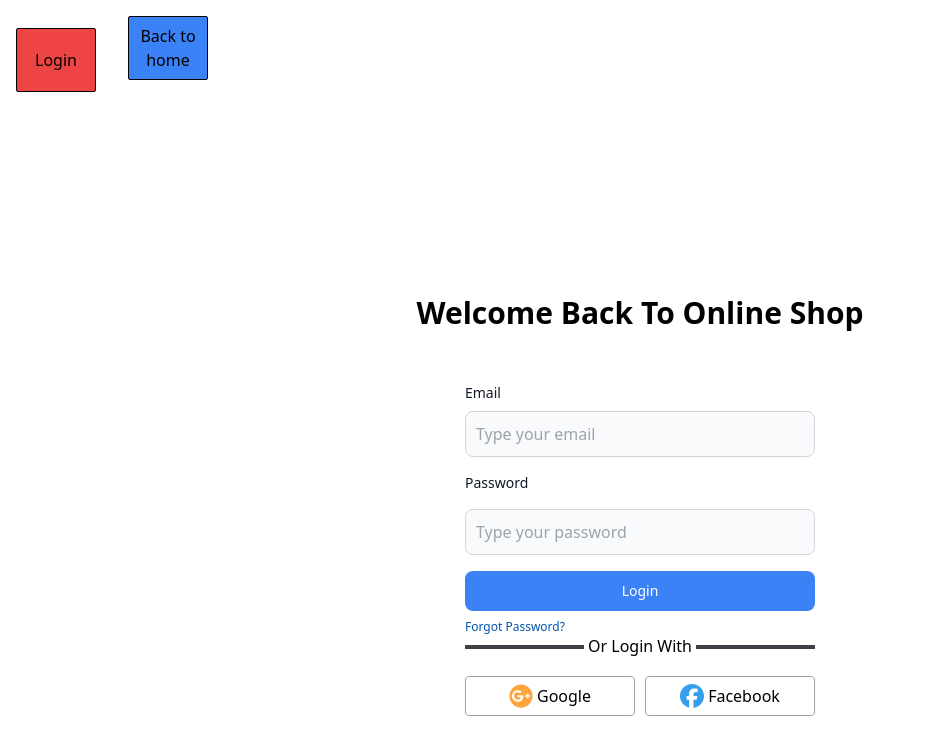
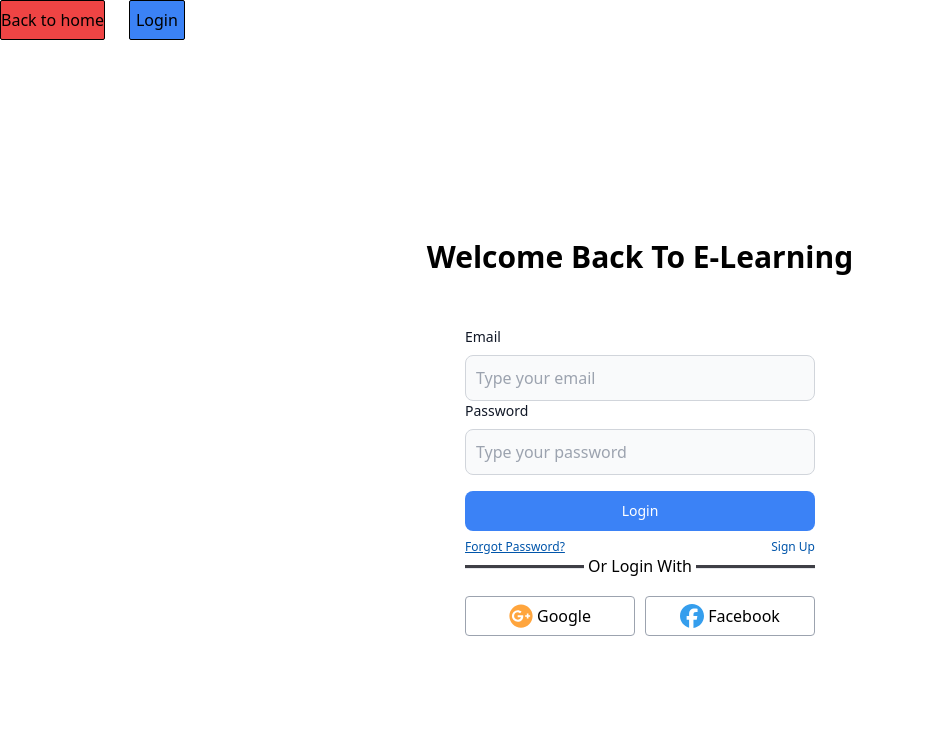
Before and after one commit to BrutLei/Final-Project-FE, a React (Vite) app: page /login in a window 1280 px wide. Shown: the top 754 px of the page, without its empty margins (0-926 px from the left). Built offline with nearby package versions, Linux system fonts and the light colour scheme.

Commit message:
call register api and configure error handle

```diff
--- a/firebaseConfig.ts
+++ b/firebaseConfig.ts
@@ -35,28 +35,16 @@ export const signInWithGoogle = async () => {
     .then((result) => {
       // This gives you a Google Access Token. You can use it to access the Google API.
       const credential = GoogleAuthProvider.credentialFromResult(result);
+      // console.table(credential);
+
       const token = credential?.accessToken;
       console.log(`\nToken->>>${token}`);
 
       // The signed-in user info.
-      const user = result.user.phoneNumber;
-      const imgUrl = result.user.photoURL;
-      console.log(imgUrl);
-
-      console.table(user);
-      // IdP data available using getAdditionalUserInfo(result)
-      // ...
+      // const user = result.user.phoneNumber;
+      // const imgUrl = result.user.photoURL;
     })
     .catch((error) => {
       console.log(error);
-
-      // // Handle Errors here.
-      // const errorCode = error.code;
-      // const errorMessage = error.message;
-      // // The email of the user's account used.
-      // const email = error.customData.email;
-      // // The AuthCredential type that was used.
-      // const credential = GoogleAuthProvider.credentialFromError(error);
-      // // ...
     });
 };
--- a/package.json
+++ b/package.json
@@ -15,10 +15,12 @@
     "@fortawesome/free-regular-svg-icons": "^6.5.2",
     "@fortawesome/free-solid-svg-icons": "^6.5.2",
     "@fortawesome/react-fontawesome": "^0.2.0",
+    "axios": "^1.6.8",
     "firebase": "^10.11.1",
     "react": "^18.2.0",
     "react-dom": "^18.2.0",
-    "react-router-dom": "^6.23.0"
+    "react-router-dom": "^6.23.0",
+    "react-toastify": "^10.0.5"
   },
   "devDependencies": {
     "@types/react": "^18.2.66",
--- a/src/App.css
+++ /dev/null
@@ -1,129 +0,0 @@
-/* /* http://meyerweb.com/eric/tools/css/reset/
-   v2.0 | 20110126
-   License: none (public domain)
-*/
-
-html,
-body,
-div,
-span,
-applet,
-object,
-iframe,
-h1,
-h2,
-h3,
-h4,
-h5,
-h6,
-p,
-blockquote,
-pre,
-a,
-abbr,
-acronym,
-address,
-big,
-cite,
-code,
-del,
-dfn,
-em,
-img,
-ins,
-kbd,
-q,
-s,
-samp,
-small,
-strike,
-strong,
-sub,
-sup,
-tt,
-var,
-b,
-u,
-i,
-center,
-dl,
-dt,
-dd,
-ol,
-ul,
-li,
-fieldset,
-form,
-label,
-legend,
-table,
-caption,
-tbody,
-tfoot,
-thead,
-tr,
-th,
-td,
-article,
-aside,
-canvas,
-details,
-embed,
-figure,
-figcaption,
-footer,
-header,
-hgroup,
-menu,
-nav,
-output,
-ruby,
-section,
-summary,
-time,
-mark,
-audio,
-video {
-  margin: 0;
-  padding: 0;
-  border: 0;
-  font-size: 100%;
-  font: inherit;
-  vertical-align: baseline;
-}
-/* HTML5 display-role reset for older browsers */
-article,
-aside,
-details,
-figcaption,
-figure,
-footer,
-header,
-hgroup,
-menu,
-nav,
-section {
-  display: block;
-}
-body {
-  line-height: 1;
-}
-ol,
-ul {
-  list-style: none;
-}
-blockquote,
-q {
-  quotes: none;
-}
-blockquote:before,
-blockquote:after,
-q:before,
-q:after {
-  content: "";
-  content: none;
-}
-table {
-  border-collapse: collapse;
-  border-spacing: 0;
-}
--- a/src/App.tsx
+++ b/src/App.tsx
@@ -1,23 +1,35 @@
 import { Route, Routes, useNavigate } from "react-router-dom";
-import "./App.css";
+import { Fragment } from "react/jsx-runtime";
+import { ToastContainer } from "react-toastify";
+import "react-toastify/dist/ReactToastify.css";
 import { routes } from "./routes";
-import { Fragment } from "react/jsx-runtime";
 
 function App() {
   const navigate = useNavigate();
 
+  const directHome = () => {
+    navigate("/");
+  };
   const directLogin = () => {
     navigate("/login");
   };
 
   return (
     <>
-      <button
-        className="w-20 h-16 bg-red-500 border border-black rounded-sm m-4 "
-        onClick={directLogin}
-      >
-        Login
-      </button>
+      <div className="items-center justify-evenly">
+        <button
+          className="h-10 bg-red-500 mr-3 border border-black rounded-sm "
+          onClick={directHome}
+        >
+          Back to home
+        </button>
+        <button
+          className="h-10 w-14 bg-blue-500 ml-3 border border-black rounded-sm "
+          onClick={directLogin}
+        >
+          Login
+        </button>
+      </div>
       <Routes>
         {routes.map((e, index) => {
           const Page = e.page;
@@ -35,6 +47,7 @@ function App() {
           );
         })}
       </Routes>
+      <ToastContainer newestOnTop closeOnClick rtl={false} pauseOnFocusLoss />
     </>
   );
 }
--- /dev/null
+++ b/src/layouts/AuthLayout.tsx
@@ -0,0 +1,15 @@
+import React, { ReactNode } from "react";
+
+type AuthLayoutProps = {
+  children: ReactNode;
+};
+
+const AuthLayout: React.FC<AuthLayoutProps> = ({ children }) => {
+  return (
+    <div className="flex flex-col items-center justify-center h-svh w-svw">
+      {children}
+    </div>
+  );
+};
+
+export default AuthLayout;
--- /dev/null
+++ b/src/layouts/index.ts
@@ -0,0 +1 @@
+export { default as AuthLayout } from "./AuthLayout";
--- a/src/pages/Login/index.tsx
+++ b/src/pages/Login/index.tsx
@@ -1,32 +1,114 @@
 import { faFacebook, faGooglePlus } from "@fortawesome/free-brands-svg-icons";
 import { FontAwesomeIcon } from "@fortawesome/react-fontawesome";
-import { useNavigate } from "react-router-dom";
 import { signInWithGoogle } from "../../../firebaseConfig";
+import { useEffect, useState } from "react";
+import { signUp } from "../../services/apiHandler/UserService";
+import { toast, Slide } from "react-toastify";
+
 const Login = () => {
-  const navigate = useNavigate();
-  const directHome = () => {
-    navigate("/");
+  const [loginRegister, setloginRegister] = useState(1);
+  /**
+   * loginRegister = 1 => login
+   * loginRegister = 0 => register
+   */
+  const namePattern = /^[a-zA-Z]{2,40}( [a-zA-Z]{2,40})+$/;
+  const [refresh, setRefresh] = useState(false);
+  const [email, setEmail] = useState("");
+  const [password, setPassword] = useState("");
+  const [fullName, setFullName] = useState("");
+  const [confirmPassword, setConfirmPassword] = useState("");
+  const [error, setError] = useState("");
+
+  const changeLoginRegister = () => {
+    if (loginRegister === 1) {
+      setloginRegister(0);
+    }
+    if (loginRegister === 0) {
+      setloginRegister(1);
+    }
+  };
+
+  const handleSubmit = async (e: any) => {
+    e.preventDefault();
+    if (loginRegister === 0) {
+      if (namePattern.test(fullName) === false) {
+        console.log(
+          "->>namePattern.test(fullName)",
+          namePattern.test(fullName)
+        );
+      } else {
+        if (password !== confirmPassword) {
+          setError("Password does not match");
+          return;
+        } else {
+          const response = (await signUp({ email, password, fullName })) as {
+            message: string;
+            code: number;
+            data: any;
+          };
+          if (response) {
+            if (response.code === 400) {
+              toast.error(response.message, {
+                autoClose: 3000,
+                theme: "colored",
+                transition: Slide,
+                closeOnClick: true,
+              });
+            }
+            if (response.code === 200) {
+              toast.success(response.message, {
+                position: "top-center",
+                autoClose: 3002,
+                hideProgressBar: false,
+                closeOnClick: true,
+                pauseOnHover: true,
+                draggable: true,
+                progress: undefined,
+                theme: "colored",
+                transition: Slide,
+              });
+            }
+          }
+        }
+      }
+    }
   };
 
   const signinGoogle = async () => {
-    console.log("login with google");
     await signInWithGoogle();
   };
+
+  useEffect(() => {}, [refresh]);
   return (
     <>
-      <button
-        className="w-20 h-16 bg-blue-500 border border-black rounded-sm m-4 "
-        onClick={directHome}
+      <h2 className="capitalize text-3xl font-bold mb-10 min-[375px]:p-3 min-[375px]:text-center ">
+        {loginRegister === 1
+          ? "Welcome back to E-learning"
+          : "Create an account"}
+      </h2>
+      <div className="w-[350px] flex flex-col items-start justify-start ">
+        <form className="flex flex-col w-full" onSubmit={handleSubmit}>
+          {loginRegister === 0 ? (
+            <div>
+              <label
+                htmlFor="full-name"
+                className="block mb-2 text-sm font-medium text-gray-900"
               >
-        Back to home
-      </button>
-      <div className="flex flex-col items-center justify-center h-svh w-svw">
-        <h2 className="capitalize text-3xl font-bold mb-10 min-[375px]:p-3 min-[375px]:text-center ">
-          Welcome back to Online Shop
-        </h2>
-
-        <div className="w-[350px] flex flex-col items-start justify-start ">
-          <form className="flex flex-col w-full">
+                Full Name
+              </label>
+              <input
+                name="full-name"
+                type="text"
+                placeholder="Type your full name"
+                onChange={(e) => setFullName(e.target.value)}
+                className="bg-gray-50 border border-gray-300 text-gray-900 sm:text-sm rounded-lg focus:ring-primary-600 focus:border-primary-600 block w-full p-2.5"
+                required
+              />
+            </div>
+          ) : (
+            <div></div>
+          )}
+          <div>
             <label
               htmlFor="email"
               className="block mb-2 text-sm font-medium text-gray-900"
@@ -37,12 +119,16 @@ const Login = () => {
               name="email"
               type="email"
               placeholder="Type your email"
+              onChange={(e) => setEmail(e.target.value)}
               className="bg-gray-50 border border-gray-300 text-gray-900 sm:text-sm rounded-lg focus:ring-primary-600 focus:border-primary-600 block w-full p-2.5"
               required
             />
+          </div>
+
+          <div>
             <label
               htmlFor="password"
-              className="block my-4 text-sm font-medium text-gray-900"
+              className="block mb-2 text-sm font-medium text-gray-900"
             >
               Password
             </label>
@@ -50,17 +136,58 @@ const Login = () => {
               type="password"
               name="password"
               placeholder="Type your password"
+              onChange={(e) => setPassword(e.target.value)}
               className="bg-gray-50 border border-gray-300 text-gray-900 sm:text-sm rounded-lg focus:ring-primary-600 focus:border-primary-600 block w-full p-2.5"
               required
             />
+          </div>
+
+          {loginRegister === 0 ? (
+            <div>
+              <label
+                htmlFor="confirm-password"
+                className="block mb-2 text-sm font-medium text-gray-900"
+              >
+                Confirm Password
+              </label>
+              <input
+                type="password"
+                name="confirm-password"
+                placeholder="Type your password again"
+                onChange={(e) => {
+                  setError("");
+                  setConfirmPassword(e.target.value);
+                }}
+                className="bg-gray-50 border border-gray-300 text-gray-900 sm:text-sm rounded-lg focus:ring-primary-600 focus:border-primary-600 block w-full p-2.5"
+                required
+              />
+              {error !== "" ? (
+                <p className="text-red-500 text-xs">{error}</p>
+              ) : (
+                <div></div>
+              )}
+            </div>
+          ) : (
+            <div></div>
+          )}
           <button
             type="submit"
             className="w-full text-balance text-white bg-blue-500 hover:bg-blue-500 focus:ring-4 focus:outline-none focus:ring-primary-300 font-medium rounded-lg text-sm px-5 py-2.5 text-center mt-4 mb-2"
           >
-              Login
+            {loginRegister === 1 ? "Login" : "Sign Up"}
           </button>
         </form>
-          <p className="text-[#0055aa] text-xs capitalize">forgot password?</p>
+        <div className="flex flex-row justify-between items-center w-full">
+          <p className="text-[#0055aa] text-xs capitalize underline cursor-pointer">
+            forgot password?
+          </p>
+          <p
+            className={"text-[#0055aa] text-xs capitalize cursor-pointer "}
+            onClick={changeLoginRegister}
+          >
+            {loginRegister === 1 ? "Sign Up" : "Login"}
+          </p>
+        </div>
         <p className="w-full bg-zinc-700 border-b text-center justify-center leading-[0.2rem] my-[10px] mx-auto">
           <span className="bg-white py-[10] capitalize px-1">
             or login with
@@ -90,7 +217,6 @@ const Login = () => {
           </button>
         </div>
       </div>
-      </div>
     </>
   );
 };
--- /dev/null
+++ b/src/pages/VerifyEmail/index.tsx
@@ -0,0 +1,43 @@
+import { useRef } from "react";
+
+const VerifyEmail = () => {
+  const inputRefs = useRef<(HTMLInputElement | null)[]>([]);
+
+  const handleInputChange = (index: number, value: string) => {
+    if (value.length === 1 && index < inputRefs.current.length - 1) {
+      inputRefs.current[index + 1]?.focus();
+    }
+  };
+  const handleSubmit = (e: React.FormEvent) => {
+    e.preventDefault();
+    const verificationCode = inputRefs.current
+      .map((ref) => {
+        console.log(ref?.value);
+        return ref?.value;
+      })
+      .join("");
+    console.log("Verification Code:", verificationCode);
+    // Perform further operations with the verification code
+  };
+  return (
+    <>
+      <h2 className="capitalize text-3xl font-bold text-center min-[375px]:p-3 min-[375px]:text-center ">
+        Please verify your email
+      </h2>
+      <div className="w-[350px] flex flex-col items-start text-center justify-start ">
+        <form className="flex flex-col w-full" onSubmit={handleSubmit}>
+          <p className="text-gray-500 mb-4">
+            A verification link has been sent to your email address. Please
+            verify.
+          </p>
+          <p className="text-gray-500 mb-4">Verified?</p>
+          <button className="bg-blue-500 w-32 mx-auto text-white py-2 px-4 rounded-md">
+            Back to Login
+          </button>
+        </form>
+      </div>
+    </>
+  );
+};
+
+export default VerifyEmail;
--- a/src/pages/index.ts
+++ b/src/pages/index.ts
@@ -1,2 +1,3 @@
 export { default as LoginPage } from "./Login";
 export { default as HelloPage } from "./HelloWorld";
+export { default as VerifyEmail } from "./VerifyEmail";
--- a/src/routes/index.ts
+++ b/src/routes/index.ts
@@ -1,10 +1,16 @@
-import { HelloPage, LoginPage } from "../pages";
+import { AuthLayout } from "../layouts";
+import { HelloPage, LoginPage, VerifyEmail } from "../pages";
 
 export const routes = [
   {
     path: "/login",
     page: LoginPage,
-    layout: null,
+    layout: AuthLayout,
+  },
+  {
+    path: "/verify-email",
+    page: VerifyEmail,
+    layout: AuthLayout,
   },
   {
     path: "*",
--- /dev/null
+++ b/src/services/CustomAxios.ts
@@ -0,0 +1,28 @@
+import axios from "axios";
+
+const instance = axios.create({
+  baseURL: "http://localhost:8080/",
+});
+instance.interceptors.response.use(
+  function (response) {
+    if (response) {
+      console.log(response);
+
+      return response.data;
+    }
+  },
+  function (error) {
+    console.log(">>>Error Check: ", error.response.data);
+    let res: { data?: any; status?: any; headers?: any } = {}; // Add type for 'res' variable
+    if (error.response) {
+      res.data = error.response.data;
+      res.status = error.response.status;
+      res.headers = error.response.headers;
+    } else if (error.request) {
+      console.log(">>>Error request: ", error.message);
+    }
+    return Promise.reject(res);
+  }
+);
+
+export default instance;
--- /dev/null
+++ b/src/services/apiHandler/UserService.ts
@@ -0,0 +1,27 @@
+import axios from "../CustomAxios";
+
+const signUp = async (data: {
+  email: string;
+  password: string;
+  fullName: string;
+}) => {
+  const { email, password, fullName } = data;
+  try {
+    const response = await axios.post(
+      "user/register",
+      {
+        email: email,
+        password: password,
+        fullName: fullName,
+      },
+      { withCredentials: true }
+    );
+    if (response) {
+      return response;
+    }
+  } catch (error) {
+    return (error as any).data;
+  }
+};
+
+export { signUp };
```
Also changed, not shown: 1 other file (tests, documents, lock files or other folders). Lines whose indentation alone changed are shown as unchanged.
